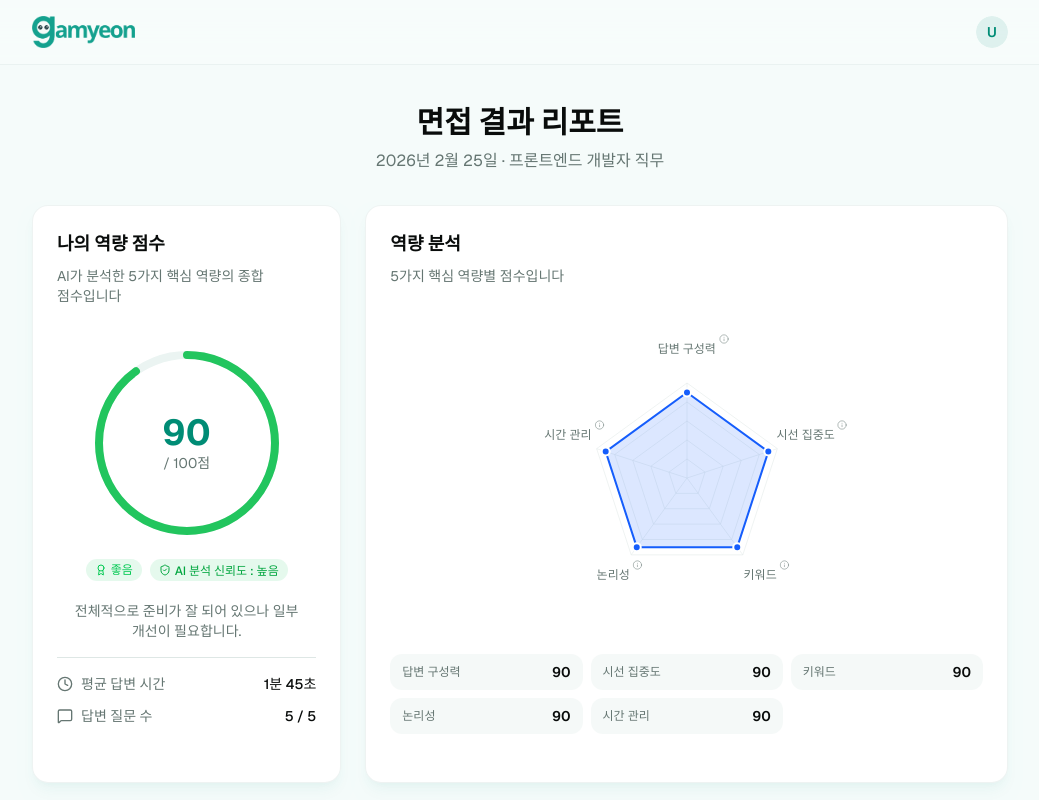
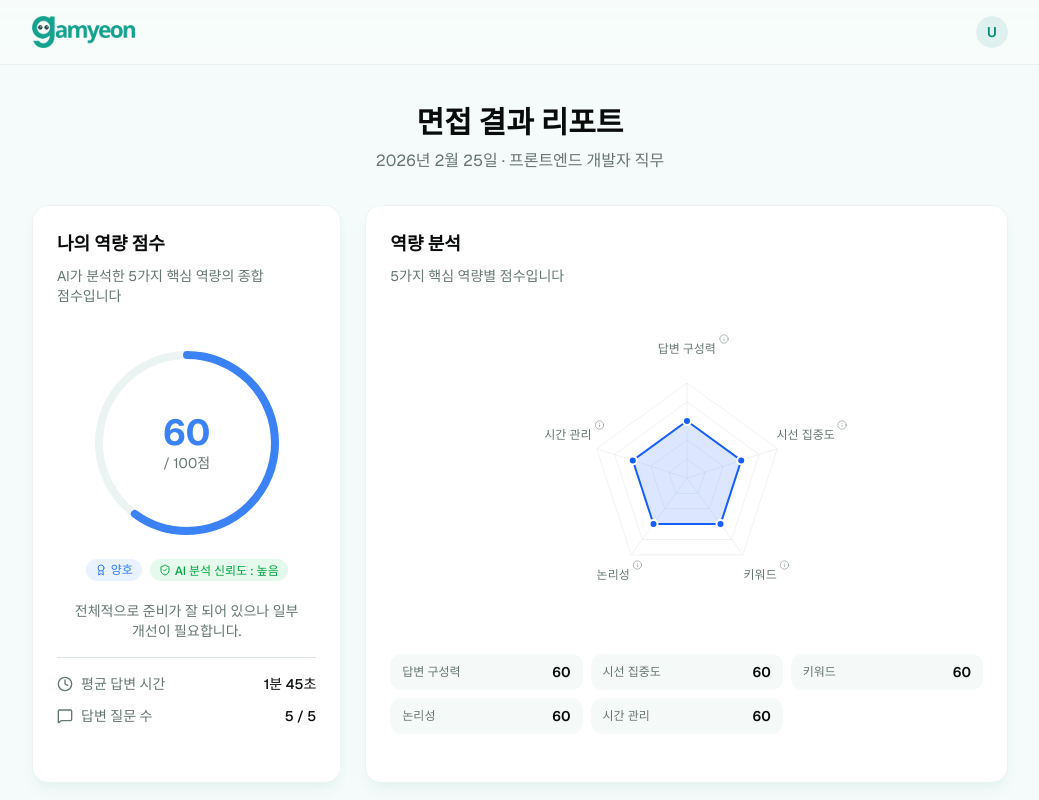
Before and after one commit to team-gamyeon/gamyeon-nextjs-frontend, a Next.js app: page /result in a window 1280 px wide. Shown: the whole page, without its empty margins (120-1159 px from the left). Built offline with nearby package versions, Linux system fonts and the light colour scheme.

Commit message:
chore: 종합 차트 점수에 따라 색상 변경 + 점수 텍스트도 색상 변경

```diff
--- a/src/featured/result/components/ScoreSummaryCard.tsx
+++ b/src/featured/result/components/ScoreSummaryCard.tsx
@@ -14,7 +14,7 @@ interface ScoreSummaryCardProps {
 
 function getScoreChartColor(score: number): string {
   if (score >= 75) return '#22c55e' // green-500
-  if (score >= 50) return '#0d9488' // teal-600
+  if (score >= 50) return '#3b82f6' // blue-500
   if (score >= 25) return '#eab308' // yellow-500
   return '#ef4444' // red-500
 }
@@ -61,7 +61,8 @@ export function ScoreSummaryCard({ overallScore, aiConfidence = '높음' }: Scor
               initial={{ opacity: 0 }}
               animate={{ opacity: 1 }}
               transition={{ delay: 0.5 }}
-              className="text-primary text-4xl font-bold"
+              className="text-4xl font-bold"
+              style={{ color: getScoreChartColor(overallScore) }}
             >
               {overallScore}
             </motion.span>
--- a/src/featured/result/constants.ts
+++ b/src/featured/result/constants.ts
@@ -3,7 +3,7 @@ export type ScoreGrade = '미흡' | '보통' | '양호' | '좋음'
 export const SCORE_GRADE_STYLE: Record<ScoreGrade, string> = {
   미흡: 'bg-red-500/10 text-red-600',
   보통: 'bg-yellow-500/10 text-yellow-600',
-  양호: 'bg-teal-500/10 text-teal-600',
+  양호: 'bg-blue-500/10 text-blue-500',
   좋음: 'bg-green-500/10 text-green-500',
 }
 
--- a/src/featured/result/types.ts
+++ b/src/featured/result/types.ts
@@ -20,30 +20,30 @@ export interface NextAction {
 export const MOCK_RADAR_DATA: RadarDataPoint[] = [
   {
     label: '답변 구성력',
-    value: 90,
+    value: 60,
     description:
       '결론부터 말하는 두괄식 구조를 갖추었는지, 그리고 이유와 사례를 논리적인 순서로 배치하여 전달했는지 평가합니다.',
   },
   {
     label: '시선 집중도',
-    value: 90,
+    value: 60,
     description:
       '면접 중 시선의 흔들림이나 이탈을 분석하여, 질문자(카메라)를 향한 시선의 유지 정도와 태도의 안정감을 측정합니다.',
   },
   {
     label: '키워드',
-    value: 90,
+    value: 60,
     description: '지원 직무와 관련된 핵심 어휘를 적절히 사용했는지와 답변 내 빈도수를 체크합니다.',
   },
   {
     label: '논리성',
-    value: 90,
+    value: 60,
     description:
       '답변의 전개 방식이 타당하며, 질문의 의도에 부합하는 결론을 도출하고 있는지 평가합니다.',
   },
   {
     label: '시간 관리',
-    value: 90,
+    value: 60,
     description: '제한된 답변 시간(60초) 내에 핵심 내용을 얼마나 효율적으로 전달했는지 계산합니다.',
   },
 ]
```
